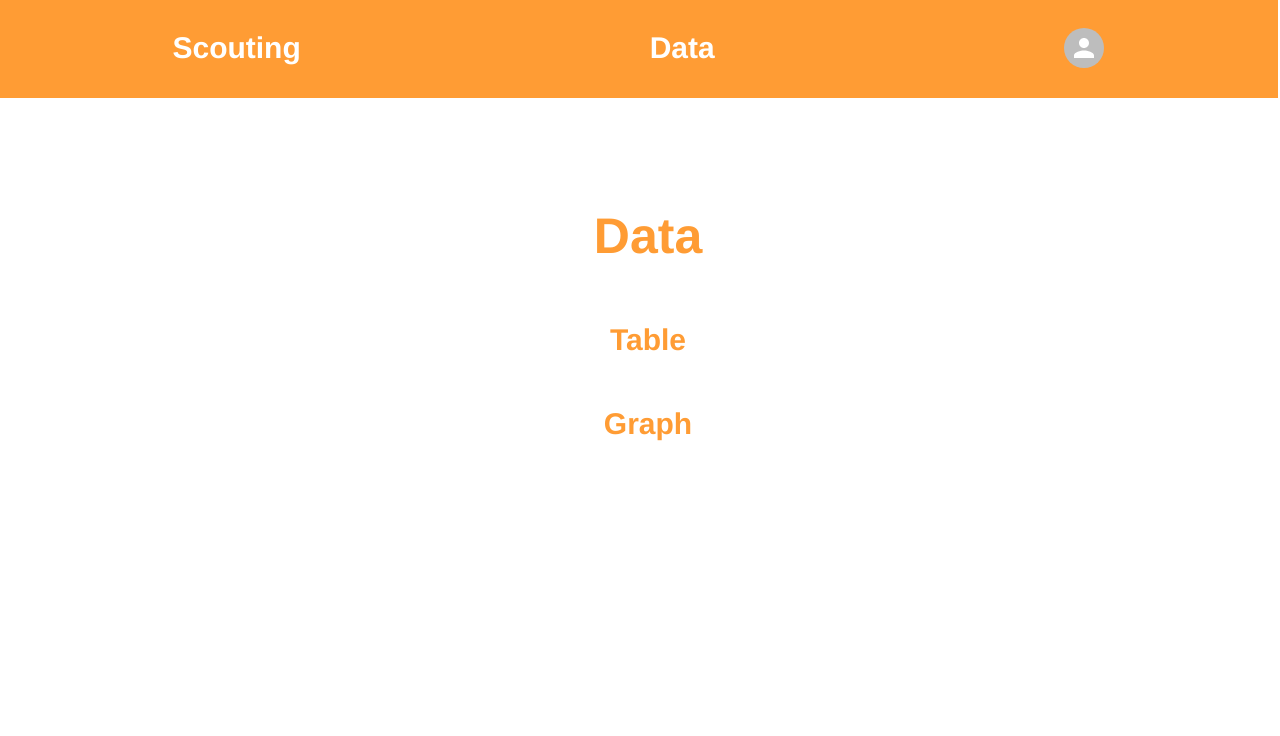
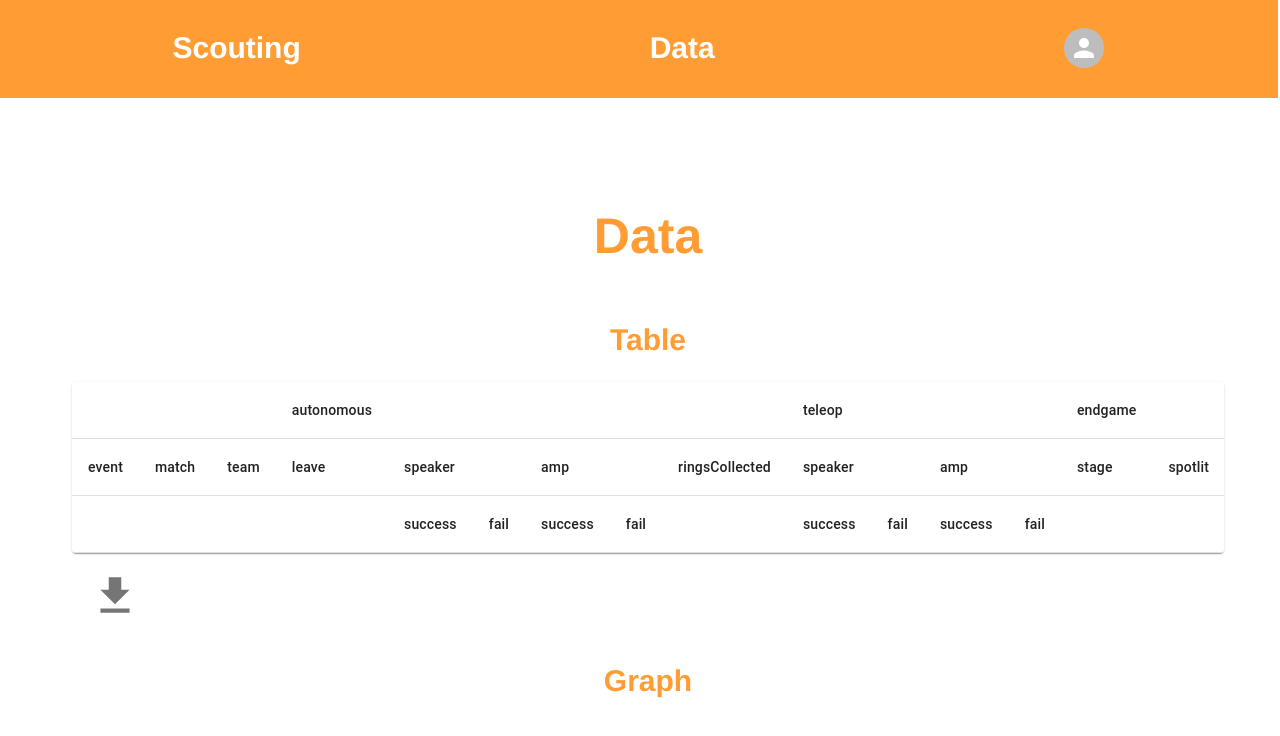
Before and after one commit to Mika4239/kassandra2024, a React (Vite) app: page /data in a window 1280 px wide. Shown: the top 736 px of the page. Built offline with nearby package versions, Linux system fonts and the light colour scheme.

Commit message:
feat(addDataView): added table for data

```diff
--- /dev/null
+++ b/src/components/dataTable/dataTable.tsx
@@ -0,0 +1,193 @@
+import DownloadIcon from "@mui/icons-material/Download";
+import { IconButton } from "@mui/material";
+import Paper from "@mui/material/Paper";
+import Table from "@mui/material/Table";
+import TableBody from "@mui/material/TableBody";
+import TableCell from "@mui/material/TableCell";
+import TableContainer from "@mui/material/TableContainer";
+import TableHead from "@mui/material/TableHead";
+import TableRow from "@mui/material/TableRow";
+import useStyles from "./dataTableStyles.js";
+
+const MAIN_TITLES = [
+  "",
+  "",
+  "",
+  "autonomous",
+  "",
+  "",
+  "",
+  "",
+  "",
+  "teleop",
+  "",
+  "",
+  "",
+  "endgame",
+  "",
+  "",
+  "comments",
+  "",
+  ""
+];
+
+
+const SUB_TITLES = [
+  "event",
+  "match",
+  "team",
+  "leave",
+  "speaker",
+  "",
+  "amp",
+  "",
+  "ringsCollected",
+  "speaker",
+  "",
+  "amp",
+  "",
+  "stage",
+  "spotlit",
+  "trap",
+  "defence",
+  "penalties",
+  "other"
+];
+
+const GP_TITLES = [
+  "",
+  "",
+  "",
+  "",
+  "success",
+  "fail",
+  "success",
+  "fail",
+  "",
+  "success",
+  "fail",
+  "success",
+  "fail",
+  "",
+  "",
+  "",
+  "",
+  "",
+  "",
+  "",
+];
+
+const DataTable: React.FC<DataTableProps> = (props) => {
+  const { classes } = useStyles();
+  const { data } = props;
+
+  const createCSV = () => {
+    const csv: string =
+      MAIN_TITLES.join(",") +
+      "\n" +
+      SUB_TITLES.join(",") +
+      "\n" +
+      GP_TITLES.join(",") +
+      "\n" +
+      data
+        .map(
+          (row) =>
+            row.event +
+            "," +
+            row.match +
+            "," +
+            row.team +
+            "," +
+            row.autonomous.leave +
+            "," +
+            row.autonomous.speaker.success +
+            "," +
+            row.autonomous.speaker.fail +
+            "," +
+            row.autonomous.amp.success +
+            "," +
+            row.autonomous.amp.fail +
+            "," +
+            row.autonomous.ringsCollected +
+            "," +
+            row.teleop.speaker.success +
+            "," +
+            row.teleop.speaker.fail +
+            "," +
+            row.teleop.amp.success +
+            "," +
+            row.teleop.amp.fail +
+            "," +
+            row.endgame.stage +
+            "," +
+            row.endgame.spotlit +
+            "," +
+            row.endgame.trap +
+            "," +
+            row.comments.defence +
+            "," +
+            row.comments.penalties +
+            "," +
+            row.comments.other +
+            ","
+        )
+        .join("\n");
+
+    window.open(encodeURI("data:text/csv;charset=utf-8," + csv));
+  };
+  return (
+    <div className={classes.container}>
+      <TableContainer component={Paper}>
+        <Table>
+          <TableHead>
+            <TableRow>
+              {MAIN_TITLES.map((title, index) => (
+                <TableCell key={index}>{title}</TableCell>
+              ))}
+            </TableRow>
+            <TableRow>
+              {SUB_TITLES.map((title, index) => (
+                <TableCell key={index}>{title}</TableCell>
+              ))}
+            </TableRow>
+            <TableRow>
+              {GP_TITLES.map((title, index) => (
+                <TableCell key={index}>{title}</TableCell>
+              ))}
+            </TableRow>
+          </TableHead>
+          <TableBody>
+            {data.map((row, index) => (
+              <TableRow key={index}>
+                <TableCell>{row.event}</TableCell>
+                <TableCell>{row.match}</TableCell>
+                <TableCell>{row.team}</TableCell>
+                <TableCell>{String(row.autonomous.leave)}</TableCell>
+                <TableCell>{row.autonomous.speaker.success}</TableCell>
+                <TableCell>{row.autonomous.speaker.fail}</TableCell>
+                <TableCell>{row.autonomous.amp.success}</TableCell>
+                <TableCell>{row.autonomous.amp.fail}</TableCell>
+                <TableCell>{row.autonomous.ringsCollected.join(', ')}</TableCell>
+                <TableCell>{row.teleop.speaker.success}</TableCell>
+                <TableCell>{row.teleop.speaker.fail}</TableCell>
+                <TableCell>{row.teleop.amp.success}</TableCell>
+                <TableCell>{row.teleop.amp.fail}</TableCell>
+                <TableCell>{row.endgame.stage}</TableCell>
+                <TableCell>{String(row.endgame.spotlit)}</TableCell>
+                <TableCell>{String(row.endgame.trap)}</TableCell>
+                <TableCell>{row.comments.defence}</TableCell>
+                <TableCell>{row.comments.penalties}</TableCell>
+                <TableCell>{row.comments.other}</TableCell>
+              </TableRow>
+            ))}
+          </TableBody>
+        </Table>
+      </TableContainer>
+      <IconButton className={classes.download} onClick={createCSV}>
+        <DownloadIcon className={classes.icon} />
+      </IconButton>
+    </div>
+  );
+};
+
+export default DataTable;
--- /dev/null
+++ b/src/components/dataTable/dataTableProps.ts
@@ -0,0 +1,3 @@
+interface DataTableProps {
+    data: MatchData[];
+}
--- /dev/null
+++ b/src/components/dataTable/dataTableStyles.tsx
@@ -0,0 +1,17 @@
+import { makeStyles } from "tss-react/mui";
+
+const useStyles = makeStyles()({
+    container: {
+        width: '90%'
+    },
+    download: {
+        display: 'flex',
+        justifyContent: 'start',
+        margin: '10px'
+    },
+    icon: {
+        fontSize: '50px'
+    }
+});
+
+export default useStyles;
--- a/src/views/data/data.tsx
+++ b/src/views/data/data.tsx
@@ -1,3 +1,4 @@
+import DataTable from "../../components/dataTable/dataTable";
 import NavBar from "../../components/navBar/navBar";
 import useStyles from "./dataStyles";
 
@@ -15,6 +16,7 @@ const Data: React.FC = () => {
             <div className={classes.dataPage}>
                 <h1 className={classes.mainTitle}>{DATA_TITLE}</h1>
                 <h2 className={classes.subTitle}>{TABLE_TITLE}</h2>
+                <DataTable data={[]} />
                 <h2 className={classes.subTitle}>{GRAPH_TITLE}</h2>
             </div>
         </>
```
